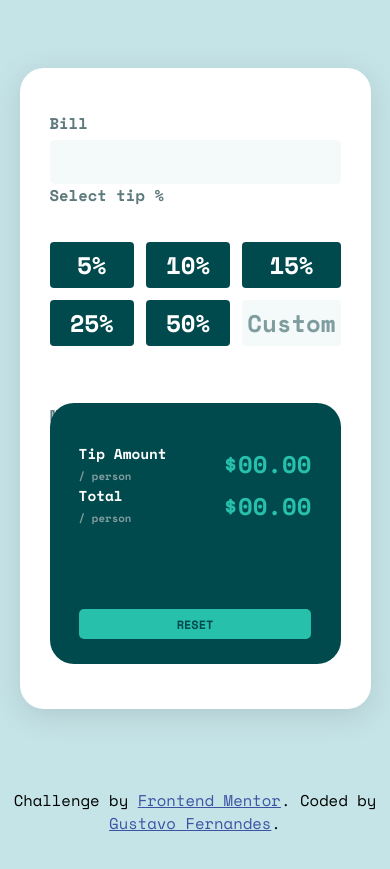
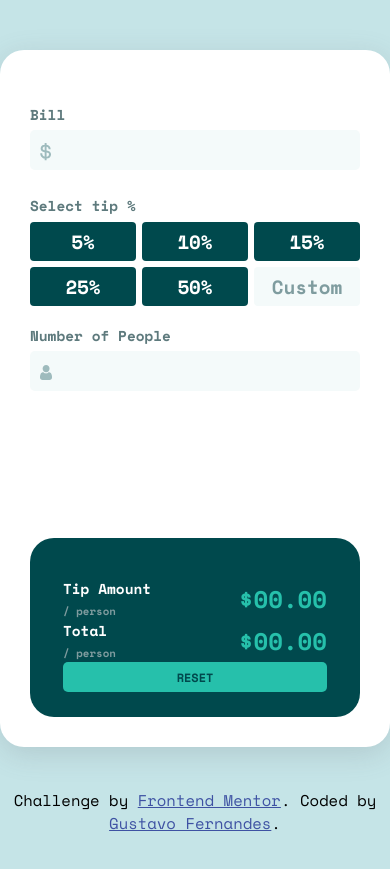
Before and after one commit to gufernandess/tipCalculator, a plain HTML site: page index.html in a window 390 px wide. Shown: the part 97-966 px from the top of the page. Drawn offline with nearby package versions, Linux system fonts and the light colour scheme.

Commit message:
Conclusão do layout

```diff
--- a/css/components/main.css
+++ b/css/components/main.css
@@ -29,14 +29,14 @@ main {
     display: flex;
     flex-direction: column;
     justify-content: space-between;
-    align-items: flex-start;
+    align-items: stretch;
 }
 
 .tips {
     display: grid;
     gap: 12px;
     grid-template-columns: repeat(3, 1fr);
-    grid-template-rows: repeat(4, 1fr);
+    grid-template-rows: repeat(3, 1fr);
 }
 
 .custom-box :nth-child(odd) {
--- a/css/elements/input.css
+++ b/css/elements/input.css
@@ -1,11 +1,17 @@
 input {
-    background-color: var(--Very-light-grayish-cyan);
+    background-color: var(--Very-light-grayish-cyan) !important;
     border: none;
     border-radius: 5px;
+    color: var(--Very-dark-cyan);
+    font-weight: 700;
     padding: 4px;
     height: auto;
     width: 100%;
 }
+
+#bill { background: url('../../images/icon-dollar.svg') no-repeat 10px 12px; background-size: 12px; }
+
+#people { background: url('../../images/icon-person.svg') no-repeat 10px 14px; background-size: 12px; }
 
 label {
     color: var(--Very-dark-grayish-cyan);
@@ -15,5 +21,6 @@ label {
 
 .tips label {
     grid-column: 1 / 4;
-    justify-self:baseline;
+    align-self: flex-end;
+    justify-self: left;
 }
--- a/index.html
+++ b/index.html
@@ -28,7 +28,7 @@
       <div class="custom-box">
         <div>
           <label for="bill">Bill</label>
-          <input type="text" name="bill" id="bill">
+          <input type="number" min="1" name="bill" id="bill" required>
         </div>
         <div class="tips">
           <label for="">Select tip %</label>
@@ -41,7 +41,7 @@
         </div>
         <div>
           <label for="people">Number of People</label>
-          <input type="text" name="people" id="people">
+          <input type="number" min="1" name="people" id="people" required>
         </div>
       </div>
       <div class="reset-box">
--- a/settings/responsive.css
+++ b/settings/responsive.css
@@ -24,13 +24,14 @@
 
     main { height: 95vh; }
 
-    .white-box {
-        height: 80%;
-        padding: 30px;
-    }
+    .white-box { height: 80%; padding: 30px; }
 
     .custom-box,
     .reset-box { width: 100%; height: 45%; }
+
+    .tips { gap: 6px; padding-bottom: 12px; }
+
+    .custom-button { font-size: 0.8rem; }
 
     footer,
     footer a { height: 10vh; font-size: 0.65rem; }
@@ -38,6 +39,17 @@
 }
 
 @media screen and (max-width: 400px) {
+
+    .white-box { width: 100%; height: 87%; margin-top: 20px; }
+
+    .custom-box { margin-bottom: 75px; }
+
+    .custom-box label { font-size: 0.6rem; }
+
+    .custom-box input { padding: 2px; }
+
+    .reset-box { align-self: flex-end; height: auto; }
+
     .reset-button { font-size: 0.5rem; margin-bottom: 25px; height: 30px; }
 
     .principal { font-size: 0.6rem; }
```
